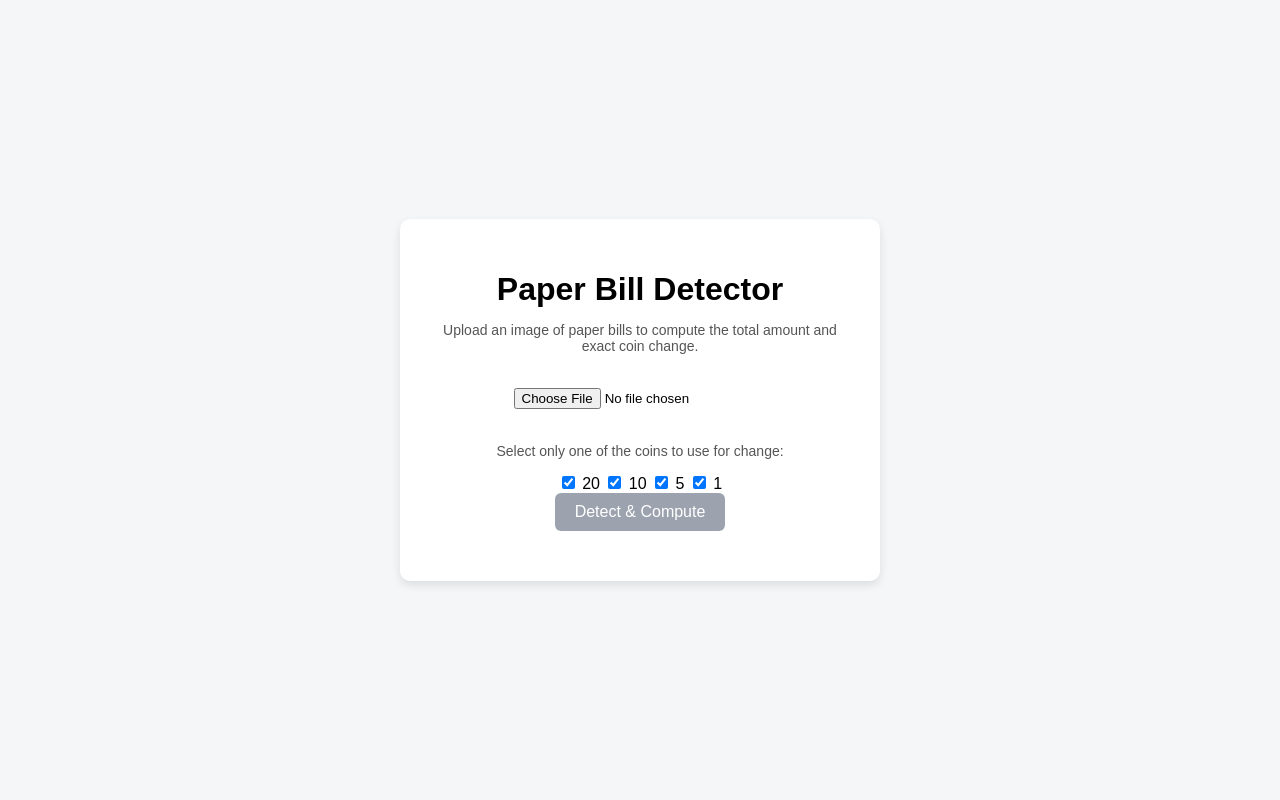
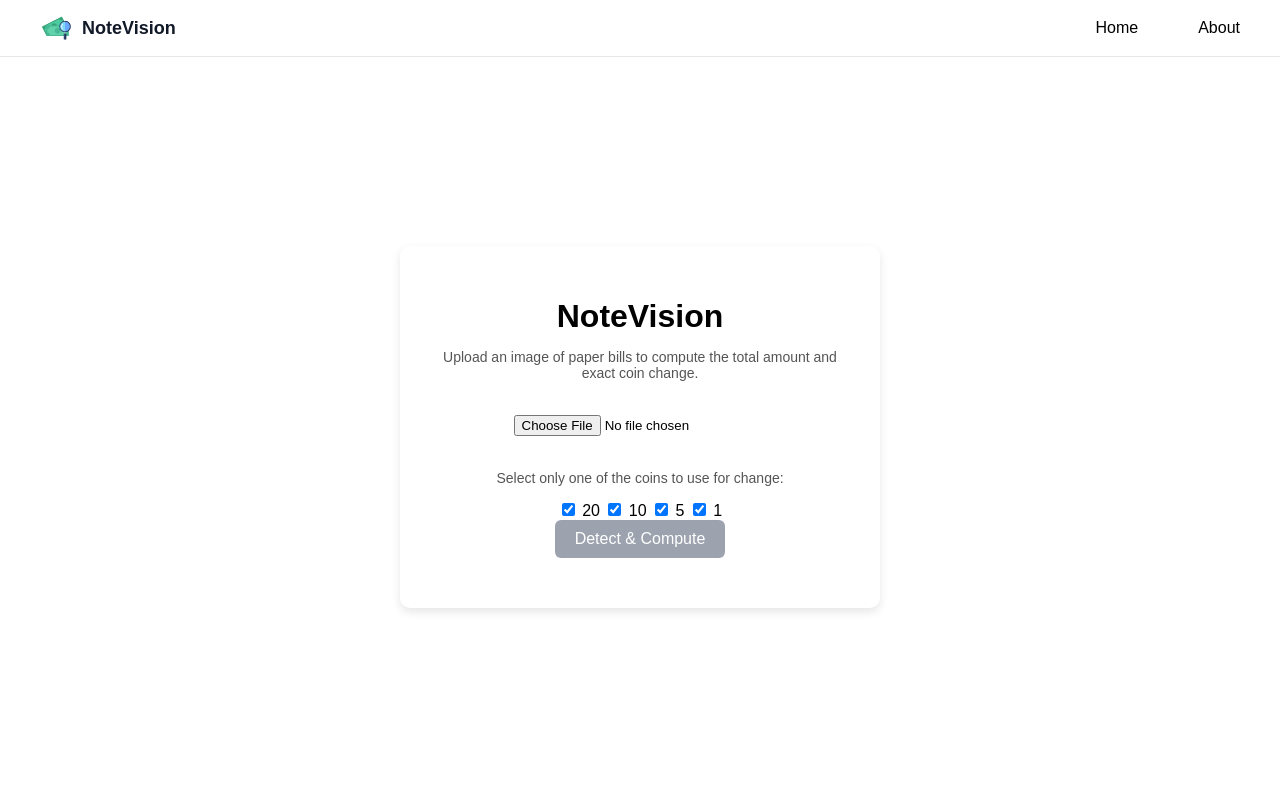
Before and after one commit to jayn95/Paper-Bill-Detection, a FastAPI app: page / in a window 1280 px wide. Run offline with FastAPI, Linux system fonts and the light colour scheme.

Commit message:
added about.html

```diff
--- a/paper-bill-detector/app.py
+++ b/paper-bill-detector/app.py
@@ -86,3 +86,7 @@ async def detect_bill(file: UploadFile = File(...), coins: str = Form(None)):
         "bills_detected": bills_detected,
         "coin_change": coin_change
     }
+
+@app.get("/about", response_class=HTMLResponse)
+def about(request: Request):
+    return templates.TemplateResponse("about.html", {"request": request})
--- a/paper-bill-detector/static/style.css
+++ b/paper-bill-detector/static/style.css
@@ -1,14 +1,74 @@
 body {
     font-family: Arial, sans-serif;
-    background-color: #f4f6f8;
+    background: #fff;
+    margin: 0; /* remove default margin */
+}
+
+.main-content {
     display: flex;
     justify-content: center;
     align-items: center;
-    min-height: 100vh;
-    margin: 0;
+    min-height: calc(100vh - 60px); /* subtract header height if needed */
 }
 
-.container {
+.header {
+    background: #ffffff;
+    border-bottom: 1px solid #e5e7eb;
+    padding: 12px 16px;
+}
+
+.nav-container {
+    max-width: 1200px; /* or 1280px */
+    margin: 0 auto;
+    padding: 0 24px; /* prevents edge hugging */
+    display: flex;
+    justify-content: space-between;
+    align-items: center;
+}
+
+.logo {
+    display: flex;
+    align-items: center;
+    gap: 10px;
+    font-weight: bold;
+    font-size: 18px;
+    color: #111827;
+}
+
+/* Logo image */
+.logo-icon img {
+    height: 32px;          /* controls logo size */
+    width: auto;           /* keeps aspect ratio */
+    object-fit: contain;
+    display: block;
+}
+
+/* Logo text */
+.logo-text {
+    line-height: 1;
+    white-space: nowrap;   /* prevents text wrapping */
+}
+
+.nav-links {
+    display: flex;
+    gap: 30px;
+}
+
+.nav-links a {
+    margin-left: 30px;
+    text-decoration: none;
+    color: #000;
+    font-weight: 500;
+    display: inline-block;              /* required for transform */
+    transition: transform 0.2s ease,
+                color 0.2s ease;
+}
+
+.nav-links a:hover {
+    transform: scale(1.1);              /* zoom effect */
+}
+
+.home-container {
     background: #ffffff;
     padding: 30px;
     width: 420px;
--- a/paper-bill-detector/templates/index.html
+++ b/paper-bill-detector/templates/index.html
@@ -8,8 +8,22 @@
     <title>Paper Bill Detector</title>
 </head>
 <body>
-    <div class="container">
-        <h1>Paper Bill Detector</h1>
+    <header class="header">
+        <div class="nav-container">
+            <div class="logo">
+                <span class="logo-icon"><img src="/static/images/logo.png" alt="Logo"></span>
+                <span class="logo-text">NoteVision</span>
+            </div>
+
+            <nav class="nav-links">
+                <a href="/">Home</a>
+                <a href="/about">About</a>
+            </nav>
+        </div>
+    </header>
+    <div class="main-content">
+        <div class="home-container">
+            <h1>NoteVision</h1>
             <p>Upload an image of paper bills to compute the total amount and exact coin change.</p>
 
             <input type="file" id="imageInput" accept="image/*" />
@@ -27,6 +41,7 @@
             <div class="preview" id="preview"></div>
             <div class="loading" id="loading" style="display:none;">Processing image...</div>
             <div class="results" id="results"></div>
+        </div>
     </div>
 
     <script>
```
Also changed, not shown: other parts of paper-bill-detector/static/style.css (+43 -0 lines), paper-bill-detector/templates/about.html (added, +89 -0 lines), paper-bill-detector/README.md (deleted), paper-bill-detector/static/images/ash.jpg (added), paper-bill-detector/static/images/jil.jpg (added), paper-bill-detector/static/images/logo.png (added), paper-bill-detector/static/images/nel.jpg (added), paper-bill-detector/static/images/pat.jpg (added), paper-bill-detector/static/images/pau.jpg (added). Lines whose indentation alone changed are shown as unchanged.
